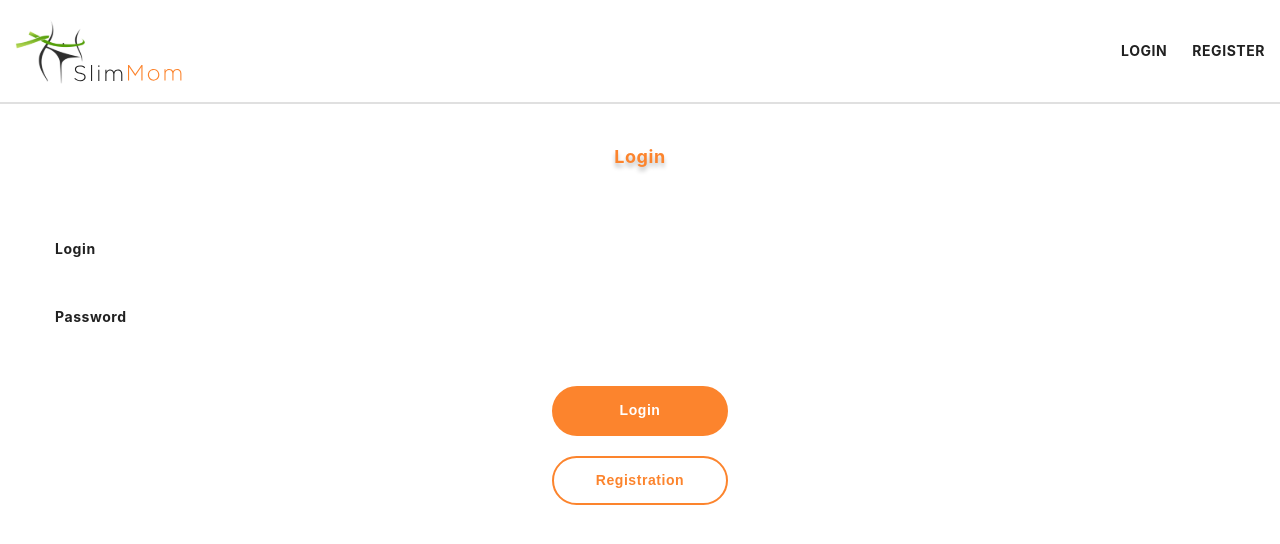
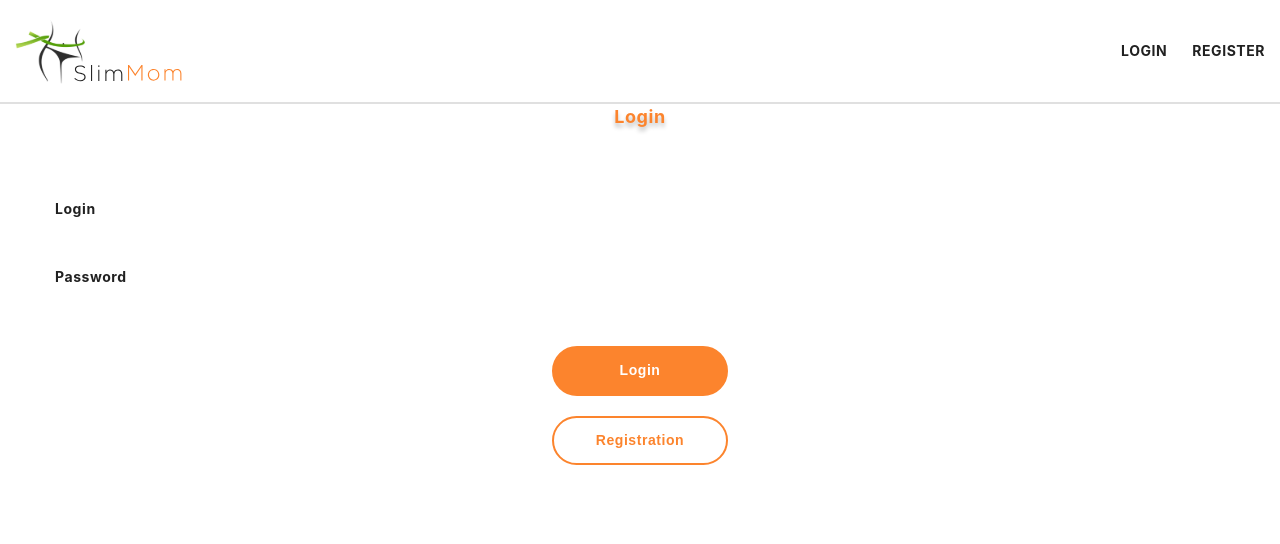
Before and after one commit to maximostrovskiy86/react-09-slimmmom-project, a React (Create React App) app: page /login in a window 1280 px wide. Shown: the top 544 px of the page. Built offline with nearby package versions, Linux system fonts and the light colour scheme.

Commit message:
style: refactor small styles

```diff
--- a/src/pages/loginPage/LoginPage.styled.js
+++ b/src/pages/loginPage/LoginPage.styled.js
@@ -1,13 +1,13 @@
 import styled from "@emotion/styled";
 
 export const LoginPageContainer = styled.div`
-	padding-top: 40px;
+	padding-top: ${p => p.theme.space[7]};
 
 	h1 {
-        padding: 0;
+        padding: ${p => p.theme.space[0]};
 
         text-align: center;
 
-        color: #FC842D;
+        color: ${p => p.theme.colors.accent};
 	}
 `;
```
